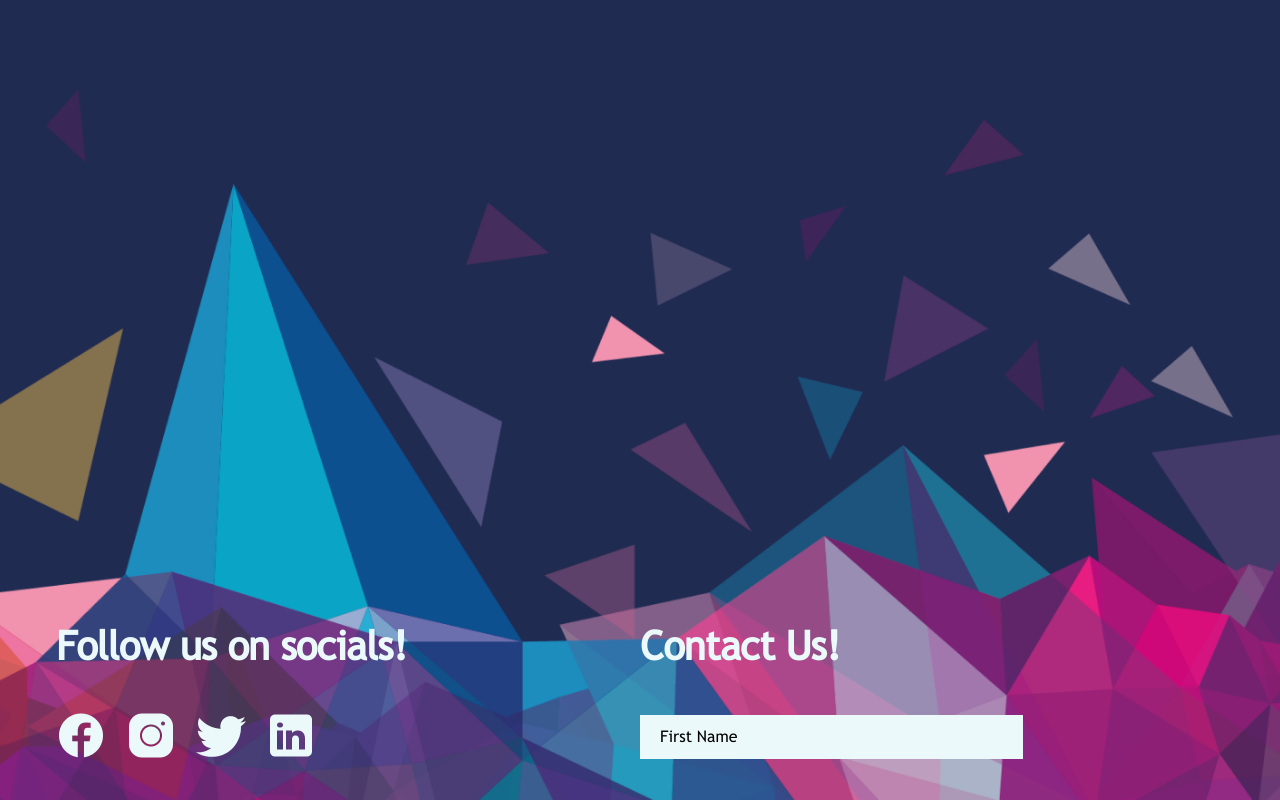
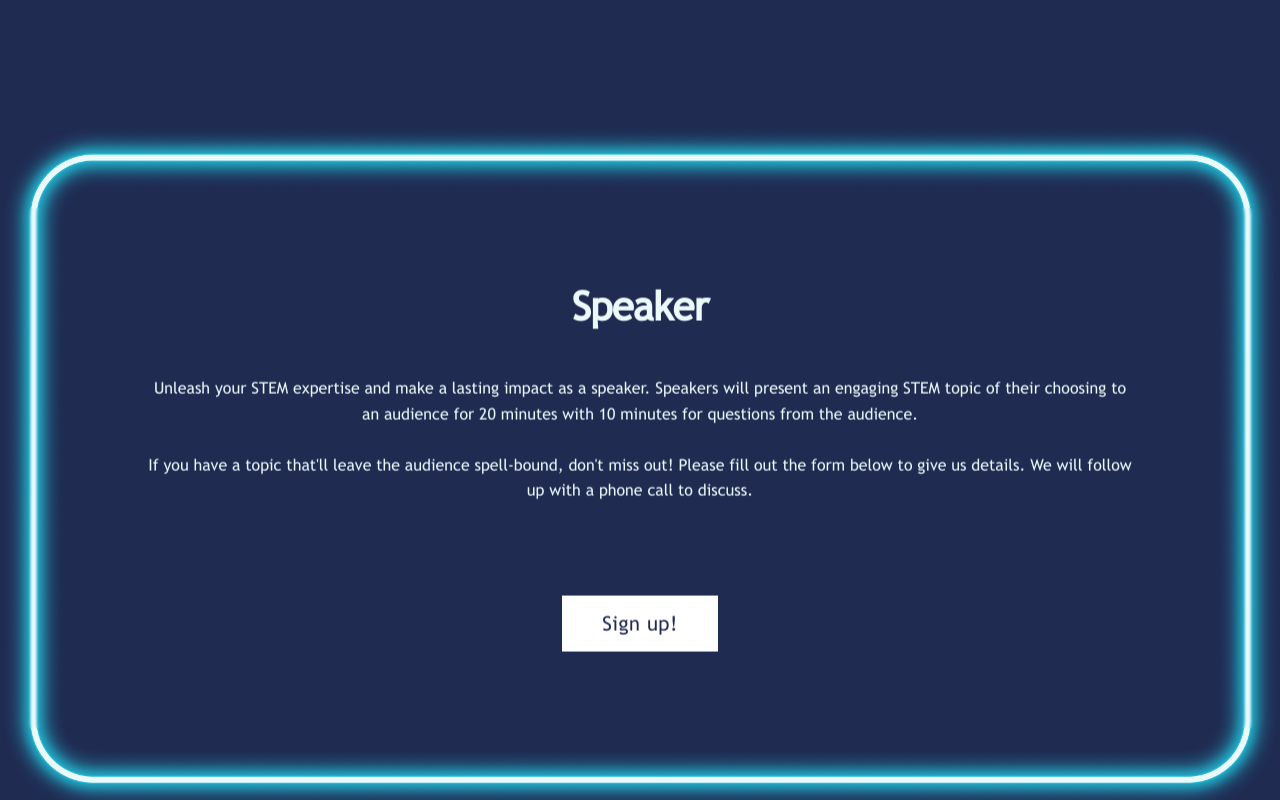
Before and after one commit to cmcoke/houston-science-festival, a Next.js app: page /present in a window 1280 px wide. Shown: the part 1840-2640 px from the top of the page. Built offline with nearby package versions, Linux system fonts and the light colour scheme.

Commit message:
created the third section of the present page

```diff
--- a/app/page.tsx
+++ b/app/page.tsx
@@ -35,7 +35,7 @@ const Home = () => {
           <Sqaure title="Volunteer" paragraph="We are actively seeking volunteers, aged 16 and above, who are willing to dedicate their time and contribute to the success of the Houston Science Festival. Your participation will be crucial in promoting and sharing your passion for STEM education within your community." button={<Button text="Sign up!" ariaLabel="Sign up" />} />
         </div>
         <div className=" mt-[20rem] md:mt-[80px] lg:mt-[180px] pb-[13rem]">
-          <Rectangle title="Exhibit" paragraph="Join us for an exhilarating day of hands-on STEM activities! We are seeking passionate exhibitors who can lead engaging activities in an expo hall setting, aimed at introducing their organization to 6th-12th grade students and parents while igniting their enthusiasm for math and science. As an exhibitor or activity leader, your role will involve providing exciting hands-on STEM experiences, along with offering support and encouragement." button={<Button text="Sign up!" ariaLabel="Sign up" />} />
+          <Rectangle title="Exhibit" paragraph="Join us for an exhilarating day of hands-on STEM activities! We are seeking passionate exhibitors who can lead engaging activities in an expo hall setting, aimed at introducing their organization to 6th-12th grade students and parents while igniting their enthusiasm for math and science. As an exhibitor or activity leader, your role will involve providing exciting hands-on STEM experiences, along with offering support and encouragement." cta="Click the button below to learn more." button={<Button text="Sign up!" ariaLabel="Sign up" />} />
         </div>
       </section>
       <Exhibitors />
--- a/app/present/page.tsx
+++ b/app/present/page.tsx
@@ -2,6 +2,7 @@ import Hero from "@/components/Hero";
 import image from "../../public/images/hero--present.png";
 import Introduction from "@/components/Introduction";
 import Button from "@/components/Button";
+import Rectangle from "@/components/Rectangle";
 
 const Present = () => {
   return (
@@ -22,6 +23,50 @@ const Present = () => {
         }
         button={<Button text="Sign up!" ariaLabel="Sign up" />}
       />
+      <section className="max-w-[1400px] mx-auto mt-[12rem] ">
+        <div className="mb-[7rem]">
+          <Rectangle
+            title="Speaker"
+            paragraph={
+              <>
+                Unleash your STEM expertise and make a lasting impact as a speaker. Speakers will present an engaging STEM topic of their choosing to an audience for 20 minutes with 10 minutes for questions from the audience.
+                <br />
+                <br />
+                If you have a topic that'll leave the audience spell-bound, don't miss out! Please fill out the form below to give us details. We will follow up with a phone call to discuss.
+              </>
+            }
+            button={<Button text="Sign up!" ariaLabel="Sign up" />}
+          />
+        </div>
+        <div className="mb-[7rem]">
+          <Rectangle
+            title="Panelist"
+            paragraph={
+              <>
+                Are you ready to inspire the next generation of innovators? We are seeking passionate individuals like you to participate in exhilarating panel discussions. Share your invaluable experiences and illuminate the pathways that lead to thrilling STEM careers. Middle school students and their parents are eagerly awaiting your guidance.
+                <br />
+                <br />
+                Be part of their transformative journey! Sign up by clicking below.
+              </>
+            }
+            button={<Button text="Sign up!" ariaLabel="Sign up" />}
+          />
+        </div>
+        <div>
+          <Rectangle
+            title="Demonstrator"
+            paragraph={
+              <>
+                We are in search of passionate professionals who can facilitate mind-blowing science and math demonstrations. Grab the spotlight on the main auditorium stage and take 6th-12th grade students and parents an on an exhilarating 15-minute journey, leaving them inspired and envisioning themselves as the scientists of tomorrow. Don't miss this incredible opportunity to shape the future of science.
+                <br />
+                <br />
+                Join us now and be the catalyst for their scientific dreams! Sign up by clicking below.
+              </>
+            }
+            button={<Button text="Sign up!" ariaLabel="Sign up" />}
+          />
+        </div>
+      </section>
     </>
   );
 };
--- a/components/Rectangle.tsx
+++ b/components/Rectangle.tsx
@@ -3,18 +3,19 @@ import rectangle from "../public/images/rectangle.png";
 
 interface RectangleProps {
   title: string;
-  paragraph: string;
+  paragraph: React.ReactNode;
+  cta?: string;
   button: React.ReactNode;
 }
 
-const Rectangle = ({ title, paragraph, button }: RectangleProps) => {
+const Rectangle = ({ title, paragraph, button, cta }: RectangleProps) => {
   return (
     <div className="relative">
       <Image src={rectangle} width={2138} height={1148} alt="blue rectangle" />
       <div className="flex flex-col items-center gap-4 lg:gap-[45px] px-11 lg:py-[75px] lg:px-[80px] absolute -translate-y-2/4 w-full text-center left-0 top-2/4 backdrop-blur-[1px]">
         <h2 className="heading">{title}</h2>
-        <p className="paragraph center">{paragraph}</p>
-        <p className="paragraph center">Click the button below to learn more.</p>
+        <p className="paragraph center px-[4rem]">{paragraph}</p>
+        <p className="paragraph center">{cta}</p>
         {button}
       </div>
     </div>
--- a/components/Sqaure.tsx
+++ b/components/Sqaure.tsx
@@ -3,7 +3,7 @@ import square from "../public/images/square.png";
 
 interface squareProps {
   title: string;
-  paragraph: string;
+  paragraph: React.ReactNode;
   button: React.ReactNode;
 }
 
```
